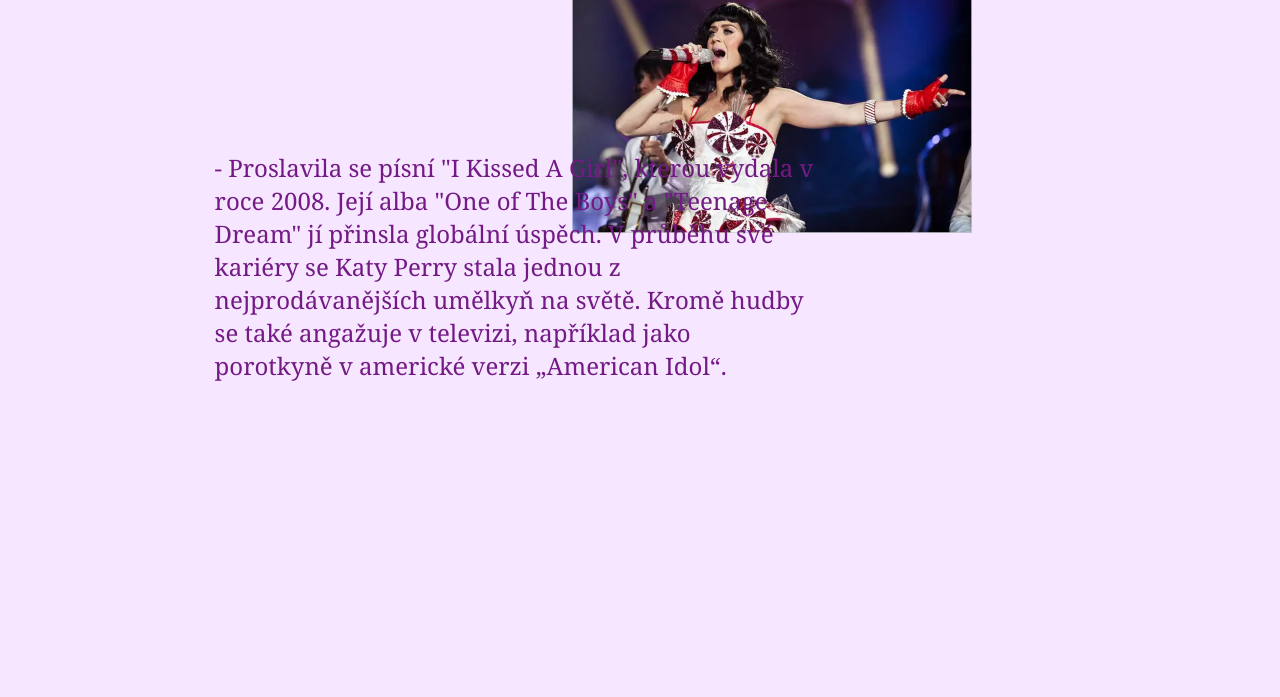
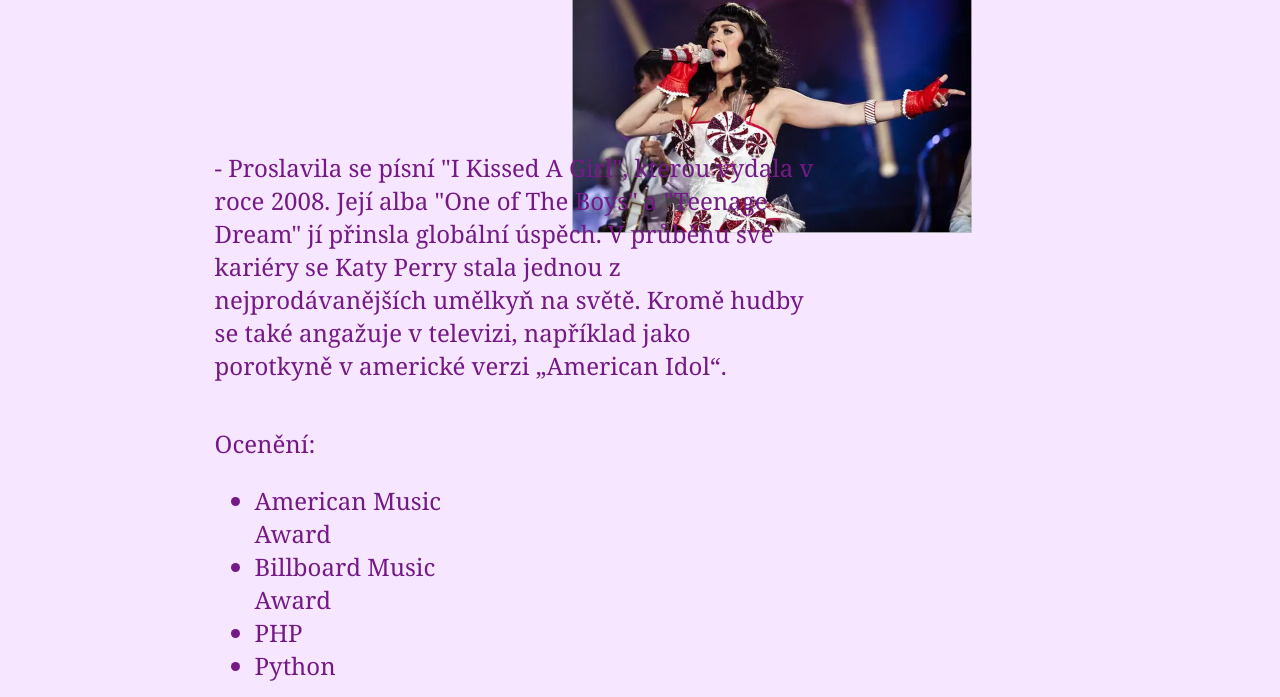
Before and after one commit to natalieprakash/stranky, a plain HTML site: page kariera.html in a window 1280 px wide. Shown: the part 282-979 px from the top of the page. Before the commit the page ends 800 px from the top, so only its background shows below. Drawn offline with Linux system fonts and the light colour scheme.

Commit message:
Add files via upload

```diff
--- a/kariera.html
+++ b/kariera.html
@@ -29,5 +29,16 @@
        v americké verzi „American Idol“.</p>
     </article>
 </section>
+
+<section>
+    <article>
+    Ocenění:
+    <ul>
+        <li>American Music Award</li>
+        <li>Billboard Music Award</li>
+        <li>PHP</li>
+        <li>Python</li>
+    </ul>
+
 </body>
 </html>
```
